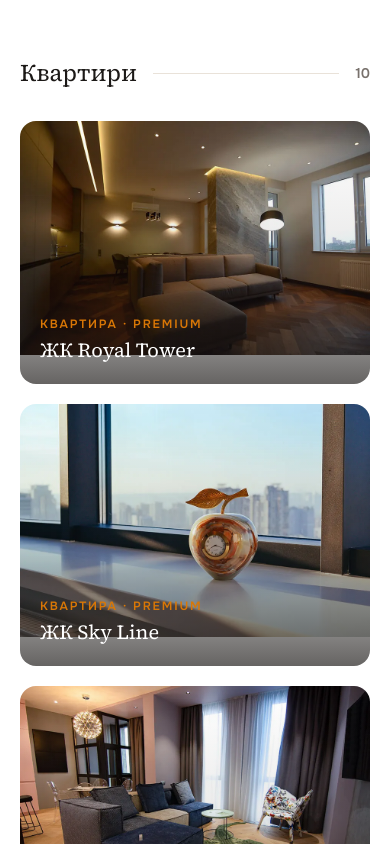
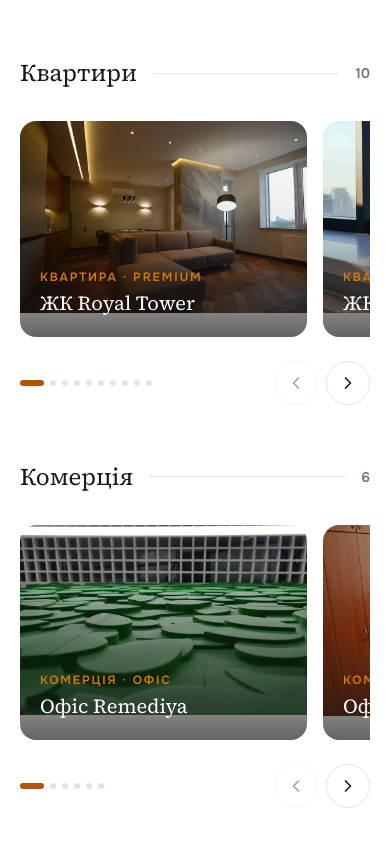
Before and after one commit to DmytroKostiuk123/apro-website, a React (Vite) app: page / in a window 390 px wide. Shown: the part 2600-3444 px from the top of the page. Built offline with nearby package versions, Linux system fonts and the light colour scheme.

Commit message:
Portfolio: swipeable carousel on mobile, grid on desktop
Co-Authored-By: Claude Opus 4.8 <noreply@anthropic.com>

```diff
--- a/src/components/Portfolio.jsx
+++ b/src/components/Portfolio.jsx
@@ -1,21 +1,14 @@
+import { useRef, useState } from 'react'
 import { motion } from 'framer-motion'
+import { ChevronLeft, ChevronRight } from 'lucide-react'
 import { useLang } from '../i18n/LanguageContext.jsx'
 import SectionHeading from './SectionHeading.jsx'
 import SkeletonImage from './SkeletonImage.jsx'
 import Reveal from './Reveal.jsx'
 
-function CaseGrid({ cases }) {
+function CaseCard({ project, className = '' }) {
   return (
-    <div className="mt-8 grid gap-5 sm:grid-cols-2 lg:grid-cols-3 2xl:grid-cols-4">
-      {cases.map((project, index) => (
-        <motion.figure
-          key={project.id}
-          initial={{ opacity: 0, y: 32 }}
-          whileInView={{ opacity: 1, y: 0 }}
-          viewport={{ once: true, margin: '-40px' }}
-          transition={{ duration: 0.55, delay: (index % 4) * 0.08, ease: [0.21, 0.47, 0.32, 0.98] }}
-          className="group relative aspect-[4/3] overflow-hidden rounded-2xl"
-        >
+    <figure className={`group relative aspect-[4/3] overflow-hidden rounded-2xl ${className}`}>
       <SkeletonImage
         src={project.image}
         alt={`${project.title} — ${project.tag}`}
@@ -30,7 +23,90 @@ function CaseGrid({ cases }) {
         </p>
         <p className="mt-1 font-display text-xl text-white">{project.title}</p>
       </figcaption>
-        </motion.figure>
+    </figure>
+  )
+}
+
+/* Мобільна карусель: свайп + стрілки + крапки */
+function MobileCarousel({ cases, prevLabel, nextLabel }) {
+  const trackRef = useRef(null)
+  const [index, setIndex] = useState(0)
+
+  const onScroll = () => {
+    const el = trackRef.current
+    if (!el || !el.firstElementChild) return
+    const slideWidth = el.firstElementChild.offsetWidth + 16 // gap-4
+    setIndex(Math.min(cases.length - 1, Math.round(el.scrollLeft / slideWidth)))
+  }
+
+  const scrollToSlide = (i) => {
+    const el = trackRef.current
+    if (!el || !el.children[i]) return
+    const slideWidth = el.firstElementChild.offsetWidth + 16
+    el.scrollTo({ left: i * slideWidth, behavior: 'smooth' })
+  }
+
+  return (
+    <div className="relative">
+      <div
+        ref={trackRef}
+        onScroll={onScroll}
+        className="flex snap-x snap-mandatory gap-4 overflow-x-auto pb-2 [-ms-overflow-style:none] [scrollbar-width:none] [&::-webkit-scrollbar]:hidden"
+      >
+        {cases.map((project) => (
+          <CaseCard key={project.id} project={project} className="w-[82%] shrink-0 snap-center" />
+        ))}
+      </div>
+
+      <div className="mt-4 flex items-center justify-between">
+        <div className="flex gap-1.5" aria-hidden="true">
+          {cases.map((c, i) => (
+            <span
+              key={c.id}
+              className={`h-1.5 rounded-full transition-all duration-300 ${
+                i === index ? 'w-6 bg-gold' : 'w-1.5 bg-line'
+              }`}
+            />
+          ))}
+        </div>
+        <div className="flex gap-2">
+          <button
+            type="button"
+            onClick={() => scrollToSlide(Math.max(0, index - 1))}
+            disabled={index === 0}
+            aria-label={prevLabel}
+            className="flex h-11 w-11 cursor-pointer items-center justify-center rounded-full border border-line bg-white text-ink transition-colors hover:border-gold hover:text-gold disabled:opacity-40"
+          >
+            <ChevronLeft size={20} aria-hidden="true" />
+          </button>
+          <button
+            type="button"
+            onClick={() => scrollToSlide(Math.min(cases.length - 1, index + 1))}
+            disabled={index === cases.length - 1}
+            aria-label={nextLabel}
+            className="flex h-11 w-11 cursor-pointer items-center justify-center rounded-full border border-line bg-white text-ink transition-colors hover:border-gold hover:text-gold disabled:opacity-40"
+          >
+            <ChevronRight size={20} aria-hidden="true" />
+          </button>
+        </div>
+      </div>
+    </div>
+  )
+}
+
+function DesktopGrid({ cases }) {
+  return (
+    <div className="hidden gap-5 sm:grid sm:grid-cols-2 lg:grid-cols-3 2xl:grid-cols-4">
+      {cases.map((project, index) => (
+        <motion.div
+          key={project.id}
+          initial={{ opacity: 0, y: 32 }}
+          whileInView={{ opacity: 1, y: 0 }}
+          viewport={{ once: true, margin: '-40px' }}
+          transition={{ duration: 0.55, delay: (index % 4) * 0.08, ease: [0.21, 0.47, 0.32, 0.98] }}
+        >
+          <CaseCard project={project} />
+        </motion.div>
       ))}
     </div>
   )
@@ -48,20 +124,28 @@ export default function Portfolio() {
           description={t.portfolio.description}
         />
 
-        {t.portfolio.groups.map((group) => (
+        {t.portfolio.groups.map((group) => {
+          const groupCases = t.portfolio.cases.filter((c) => c.category === group.id)
+          return (
             <div key={group.id} className="mt-14">
               <Reveal>
-              <div className="flex items-center gap-4">
+                <div className="mb-8 flex items-center gap-4">
                   <h3 className="font-display text-2xl text-ink sm:text-3xl">{group.label}</h3>
                   <span className="h-px flex-1 bg-line" aria-hidden="true" />
-                <span className="text-sm font-semibold text-stone-warm">
-                  {t.portfolio.cases.filter((c) => c.category === group.id).length}
-                </span>
+                  <span className="text-sm font-semibold text-stone-warm">{groupCases.length}</span>
                 </div>
               </Reveal>
-            <CaseGrid cases={t.portfolio.cases.filter((c) => c.category === group.id)} />
+              <div className="sm:hidden">
+                <MobileCarousel
+                  cases={groupCases}
+                  prevLabel={t.portfolio.prevLabel}
+                  nextLabel={t.portfolio.nextLabel}
+                />
               </div>
-        ))}
+              <DesktopGrid cases={groupCases} />
+            </div>
+          )
+        })}
       </div>
     </section>
   )
--- a/src/i18n/en.js
+++ b/src/i18n/en.js
@@ -69,6 +69,8 @@ export default {
     title: 'Spaces people already live and work in',
     description:
       'Every project is a completed site in Kyiv: apartments, offices, schools and medical spaces.',
+    prevLabel: 'Previous',
+    nextLabel: 'Next',
     groups: [
       { id: 'apartments', label: 'Apartments' },
       { id: 'commercial', label: 'Commercial' },
--- a/src/i18n/ru.js
+++ b/src/i18n/ru.js
@@ -69,6 +69,8 @@ export default {
     title: 'Пространства, в которых уже живут и работают',
     description:
       'Каждый проект — реализованный объект в Киеве: квартиры, офисы, школы и медицинские пространства.',
+    prevLabel: 'Предыдущее',
+    nextLabel: 'Следующее',
     groups: [
       { id: 'apartments', label: 'Квартиры' },
       { id: 'commercial', label: 'Коммерция' },
--- a/src/i18n/ua.js
+++ b/src/i18n/ua.js
@@ -69,6 +69,8 @@ export default {
     title: 'Простори, у яких вже живуть і працюють',
     description:
       "Кожен проєкт — реалізований об'єкт у Києві: квартири, офіси, школи та медичні простори.",
+    prevLabel: 'Попереднє',
+    nextLabel: 'Наступне',
     groups: [
       { id: 'apartments', label: 'Квартири' },
       { id: 'commercial', label: 'Комерція' },
```
Lines whose indentation alone changed are shown as unchanged.
